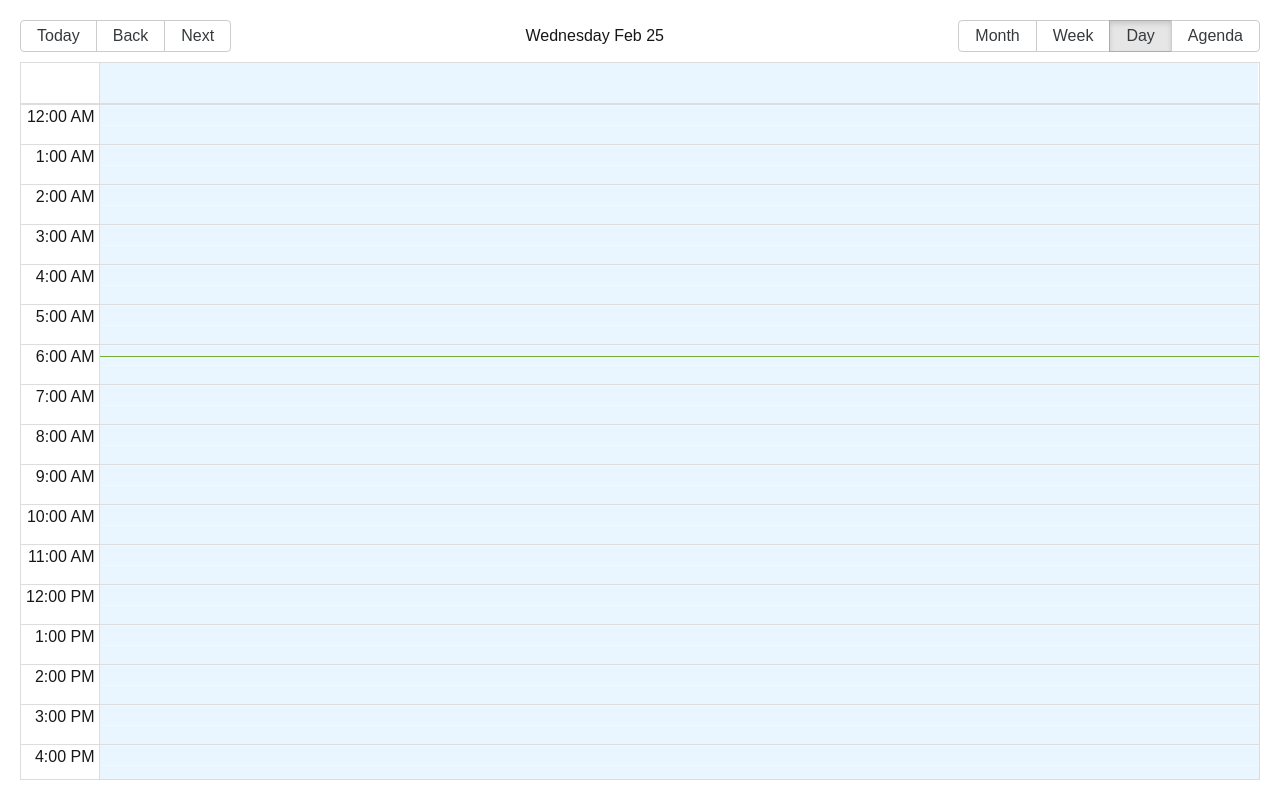
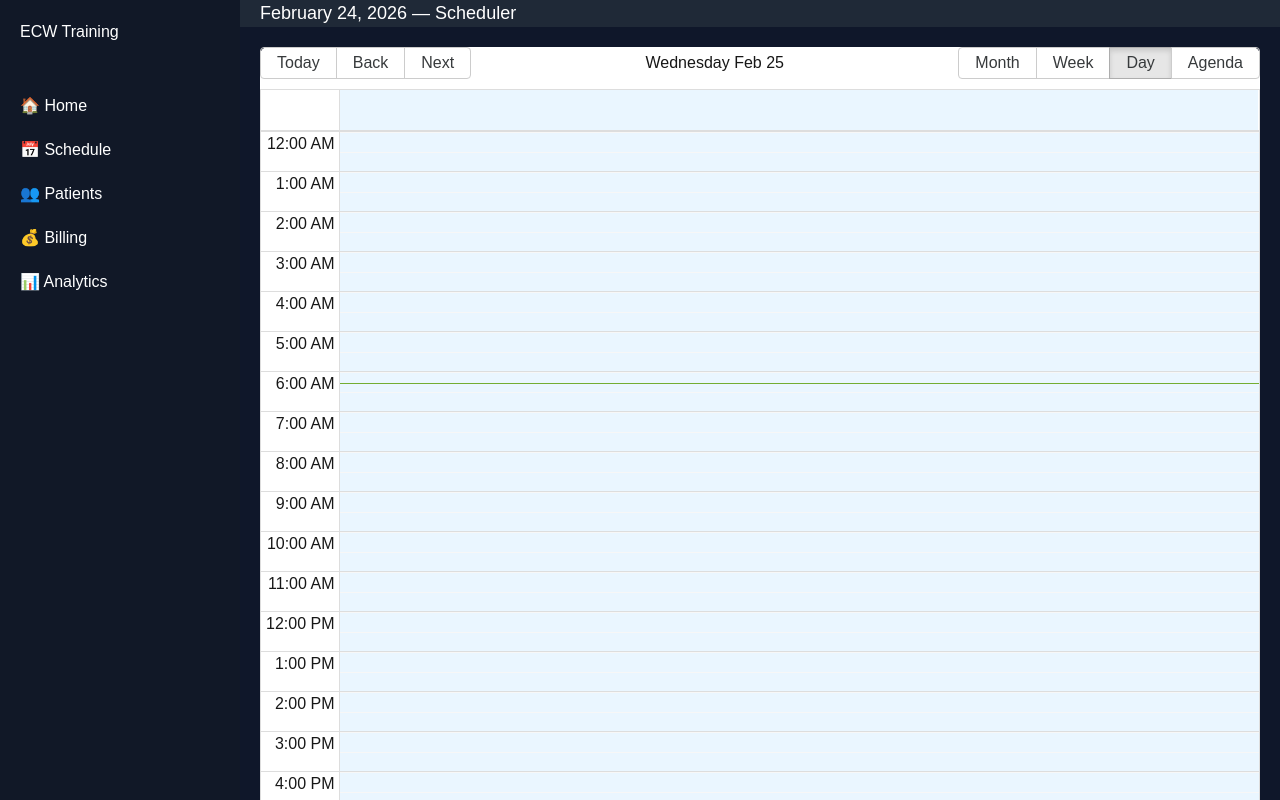
Before and after one commit to BillGreenish/ecw-training, a Next.js app: page / in a window 1280 px wide. Shown: the top 800 px of the page. Built offline with nearby package versions, Linux system fonts and the light colour scheme.

Commit message:
phase 1 layout

```diff
--- a/app/page.tsx
+++ b/app/page.tsx
@@ -1,5 +1,3 @@
-// scheduler update
-
 'use client'
 
 import { Calendar, dateFnsLocalizer } from 'react-big-calendar'
@@ -33,15 +31,55 @@ const events = [
 
 export default function Scheduler() {
   return (
-    <div style={{ height: '100vh', padding: '20px' }}>
+    <div style={{ display: 'flex', height: '100vh', backgroundColor: '#0f172a' }}>
+
+      {/* Sidebar */}
+      <div style={{
+        width: '240px',
+        backgroundColor: '#111827',
+        color: 'white',
+        padding: '20px',
+        display: 'flex',
+        flexDirection: 'column',
+        gap: '20px'
+      }}>
+        <h2 style={{ marginBottom: '30px' }}>ECW Training</h2>
+        <div>🏠 Home</div>
+        <div>📅 Schedule</div>
+        <div>👥 Patients</div>
+        <div>💰 Billing</div>
+        <div>📊 Analytics</div>
+      </div>
+
+      {/* Main Area */}
+      <div style={{ flex: 1, display: 'flex', flexDirection: 'column' }}>
+
+        {/* Header */}
+        <div style={{
+          height: '70px',
+          backgroundColor: '#1f2937',
+          color: 'white',
+          display: 'flex',
+          alignItems: 'center',
+          padding: '0 20px',
+          fontSize: '18px',
+          fontWeight: 500
+        }}>
+          February 24, 2026 — Scheduler
+        </div>
+
+        {/* Calendar Section */}
+        <div style={{ flex: 1, padding: '20px', backgroundColor: '#0f172a' }}>
           <Calendar
             localizer={localizer}
             events={events}
             startAccessor="start"
             endAccessor="end"
             defaultView="day"
-        style={{ height: '100%' }}
+            style={{ height: '100%', backgroundColor: 'white', borderRadius: '8px' }}
           />
+        </div>
+      </div>
     </div>
   )
 }
```
Lines whose indentation alone changed are shown as unchanged.
